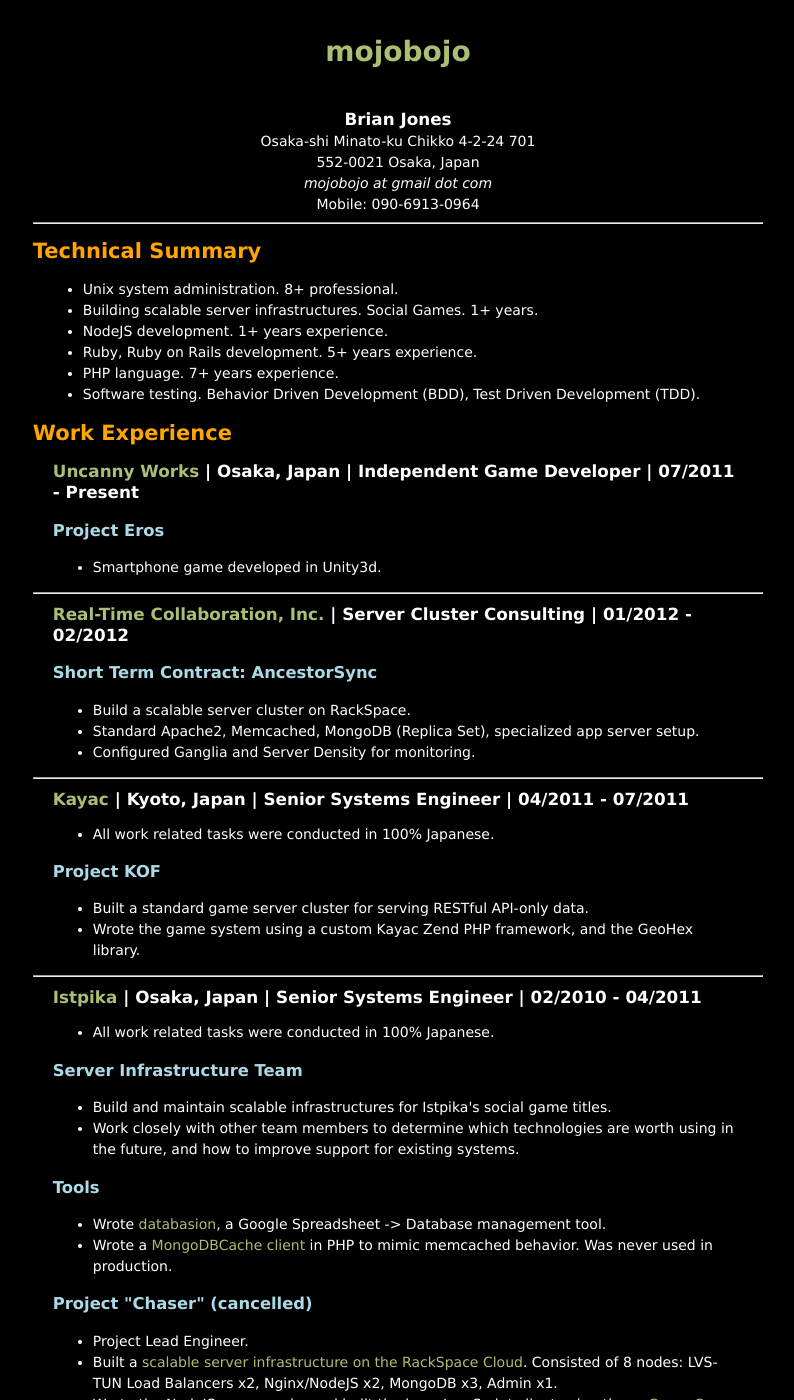
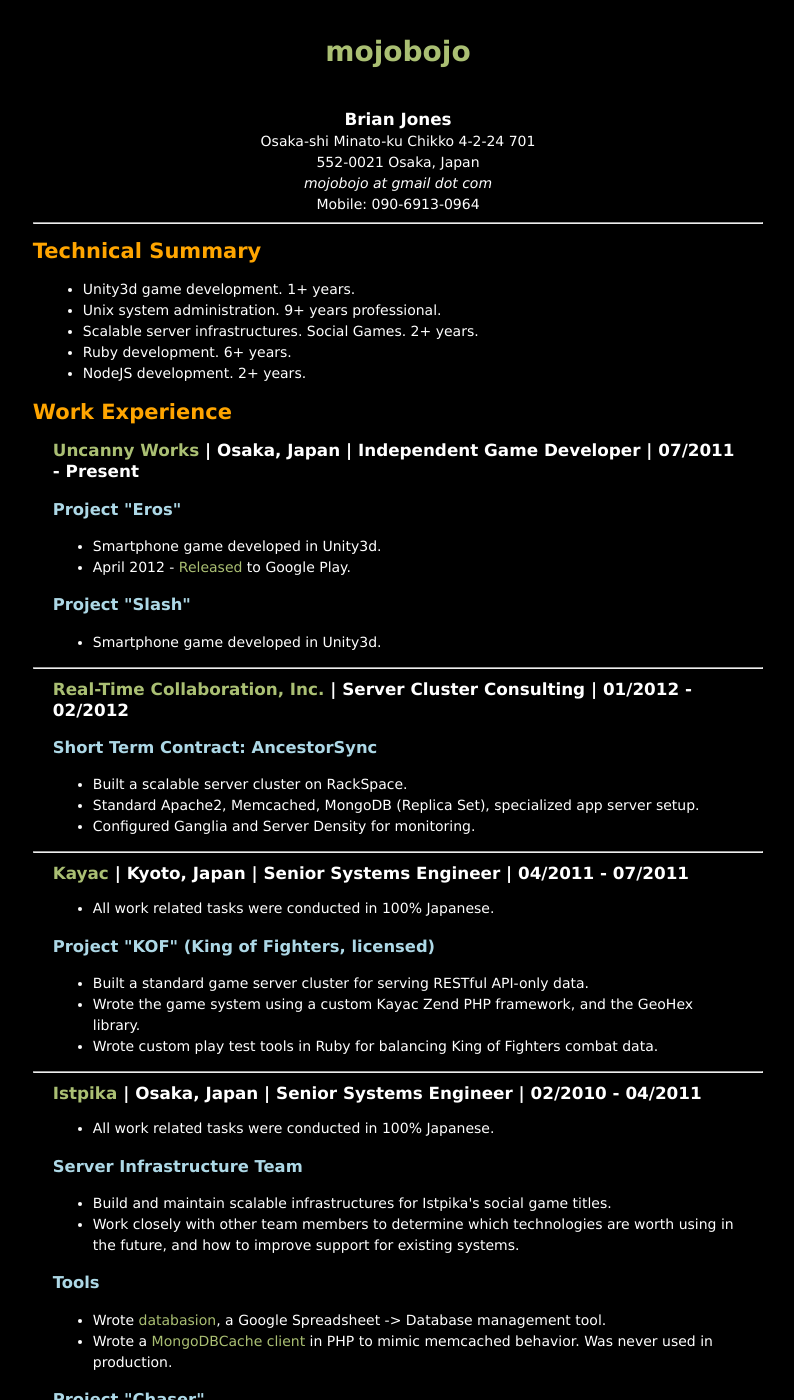
Before and after one commit to boj/boj.github.com, a Jekyll site: the page built from resume.html, in a window 1280 px wide and 1400 px high. Shown: the whole window, without its empty margins (242-1036 px from the left). Built offline with Jekyll 4.4.1, drawn with Linux system fonts in a browser that asks for light colours; Markdown is read by kramdown in place of the engine named in the settings; comment, search, counter and statistics services are not loaded; some of the changed text lies outside the part shown.

Commit message:
resume update

```diff
--- a/resume.html
+++ b/resume.html
@@ -18,12 +18,11 @@
 	<h2>Technical Summary</h2>
 	<div class="section_detail">
 		<ul>
-		  <li>Unix system administration.  8+ professional.</li>
-		  <li>Building scalable server infrastructures.  Social Games. 1+ years.</li>
-		  <li>NodeJS development. 1+ years experience.</li>
-		  <li>Ruby, Ruby on Rails development.  5+ years experience.</li>
-		  <li>PHP language.  7+ years experience.</li>
-		  <li>Software testing.  Behavior Driven Development (BDD), Test Driven Development (TDD).</li>
+		  <li>Unity3d game development.  1+ years.</li>
+		  <li>Unix system administration.  9+ years professional.</li>
+		  <li>Scalable server infrastructures.  Social Games. 2+ years.</li>
+		  <li>Ruby development.  6+ years.</li>
+		  <li>NodeJS development. 2+ years.</li>
 		</ul>
 	</div>
 </div>
@@ -38,8 +37,13 @@
 			<a href="http://www.uncannyworks.com">Uncanny Works</a> | Osaka, Japan | Independent Game Developer | 07/2011 - Present
 		</span>
 		<div class="job_data">
-		    <h3>Project Eros</h3>
+		    <h3>Project "Eros"</h3>
 		    <ul>
+		        <li>Smartphone game developed in Unity3d.</li>
+		        <li>April 2012 - <a href="https://play.google.com/store/apps/details?id=com.AlasConnect.Eros">Released</a> to Google Play.</li>
+		    </ul>
+		    <h3>Project "Slash"</h3>
+	      <ul>
 		        <li>Smartphone game developed in Unity3d.</li>
 		    </ul>
 		</div>
@@ -54,7 +58,7 @@
 		<div class="job_data">
 		    <h3>Short Term Contract: AncestorSync</h3>
 		    <ul>
-		        <li>Build a scalable server cluster on RackSpace.</li>
+		        <li>Built a scalable server cluster on RackSpace.</li>
 		        <li>Standard Apache2, Memcached, MongoDB (Replica Set), specialized app server setup.</li>
 		        <li>Configured Ganglia and Server Density for monitoring.</li>
 		    </ul>
@@ -71,10 +75,11 @@
             <ul>
                 <li>All work related tasks were conducted in 100% Japanese.</li>
             </ul>
-            <h3>Project KOF</h3>
+            <h3>Project "KOF" (King of Fighters, licensed)</h3>
             <ul>
                 <li>Built a standard game server cluster for serving RESTful API-only data.</li>
                 <li>Wrote the game system using a custom Kayac Zend PHP framework, and the GeoHex library.</li>
+                <li>Wrote custom play test tools in Ruby for balancing King of Fighters combat data.</li>
             </ul>
         </div>
     </div>
@@ -99,20 +104,20 @@
 			  <li>Wrote <a href="https://github.com/boj/databasion" title="databasion">databasion</a>, a Google Spreadsheet -> Database management tool.</li>
 			  <li>Wrote a <a href="http://github.com/boj/mongodbcache-php" title="MongoDBCache">MongoDBCache client</a> in PHP to mimic memcached behavior.  Was never used in production.</li>
 			</ul>
-			<h3>Project "Chaser" (cancelled)</h3>
+			<h3>Project "Chaser"</h3>
 			<ul>
 			  <li>Project Lead Engineer.</li>
 			  <li>Built a <a href="http://boj.github.com/blog/2011/01/14/lvs-nginx-nodejs-mongodb-cluster-setup-on-rackspace/" title="LVS Nginx Nodjs MongoDB - Cluster setup on RackSpace">scalable server infrastructure on the RackSpace Cloud</a>.  Consisted of 8 nodes: LVS-TUN Load Balancers x2, Nginx/NodeJS x2, MongoDB x3, Admin x1.</li>
-			  <li>Wrote the NodeJS server code, and built the base JavaScript client using the <a href="http://developer.getmobage.com/" title="ngGame">ngGame Core SDK.</a></li>
+			  <li>Wrote the Ruby server code, and built the base JavaScript client using the <a href="http://developer.getmobage.com/" title="ngGame">ngGame Core SDK.</a></li>
 			  <li>Wrote small client related portions.  AES encrypted data, particle system, core MVC + Delegate code.</li>
 			</ul>
-			<h3>Project "Alice" (unreleased)</h3>
+			<h3>Project "Alice"</h3>
 			<ul>
 			  <li>Built a scalable server infrastructure.  Consisted of 19 nodes: Apache x5, LVS x2, MySQL x4, Memcache x5, Admin/Log x3.</li>
 			  <li>Configured various maintenance tools such as Ganglia, Nagios, etc.</li>
 			  <li>* Infrastructure is now being used by another project "Planet Frontier" (in development).</li>
 			</ul>
-			<h3>Project "Georgia" (unreleased)</h3>
+			<h3>Project "Georgia"</h3>
 			<ul>
 			  <li>Project's server side Lead Engineer.</li>
 			  <li>Wrote the entire web game system in CakePHP, allowing for various Model inheritance layers to interact with the various database and cache servers transparently.</li>
```
Also changed, not shown: other parts of resume.html (+1 -2 lines).
